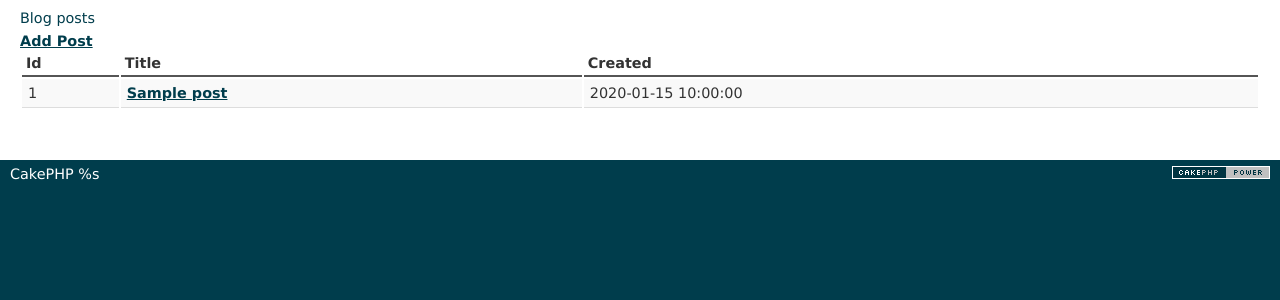
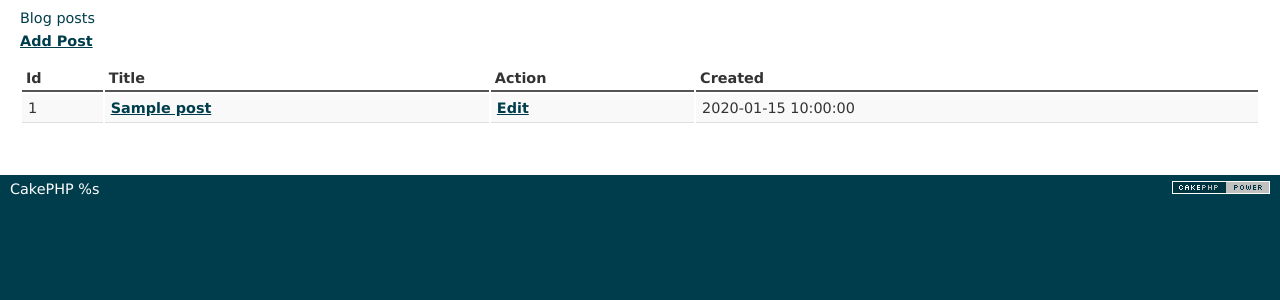
Before and after one commit to yuhatake310/cakephp_yuhatakeblog, a CakePHP app: the page made by app/View/Posts/index.ctp in a window 1280 px wide. Shown: the part 47-347 px from the top of the page. Run offline with PHP 8.4 and a stand-in for CakePHP, Linux system fonts and the light colour scheme; the template is opened without the code that fills it: most values are stand-ins (such as "Sample title", 1, 10 or a date in 2020); data that the repository does not hold is empty; some libraries are stand-ins or nearby versions.

Commit message:
[add]indexビューにActionカラムと編集リンクを追加

```diff
--- a/app/View/Posts/index.ctp
+++ b/app/View/Posts/index.ctp
@@ -1,13 +1,14 @@
 <h1>Blog posts</h1>
-<?php echo $this->Html->link('Add Post', array('controller' => 'posts', 'action' => 'add')); ?>
+<p><?php echo $this->Html->link('Add Post', array('controller' => 'posts', 'action' => 'add')); ?></p>
 <table>
 <tr>
 <th>Id</th>
 <th>Title</th>
+<th>Action</th>
 <th>Created</th>
 </tr>
 
-<!-- ここから、$posts配列をループして、投稿記事の情報を表示 -->
+<!-- $posts配列をループして、投稿記事の情報を表示 -->
 
 <?php foreach ($posts as $post): ?>
 <tr>
@@ -15,6 +16,9 @@
 <td>
 <?php echo $this->Html->link($post['Post']['title'], array('controller' => 'posts', 'action' => 'view', $post['Post']['id'])); ?>
 </td>
+<td>
+<?php echo $this->Html->link('Edit', array('action' => 'edit', $post['Post']['id'])); ?>
+</td>
 <td><?php echo $post['Post']['created']; ?></td>
 </tr>
 <?php endforeach; ?>
```
